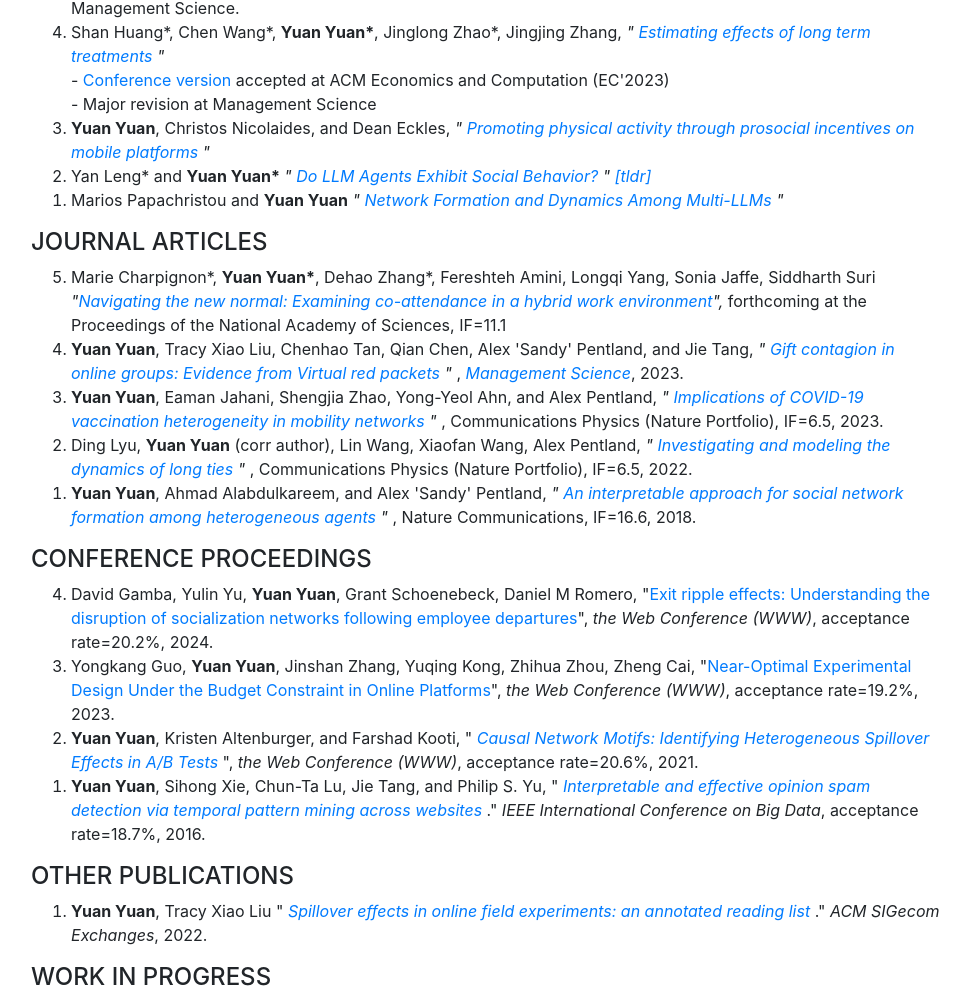
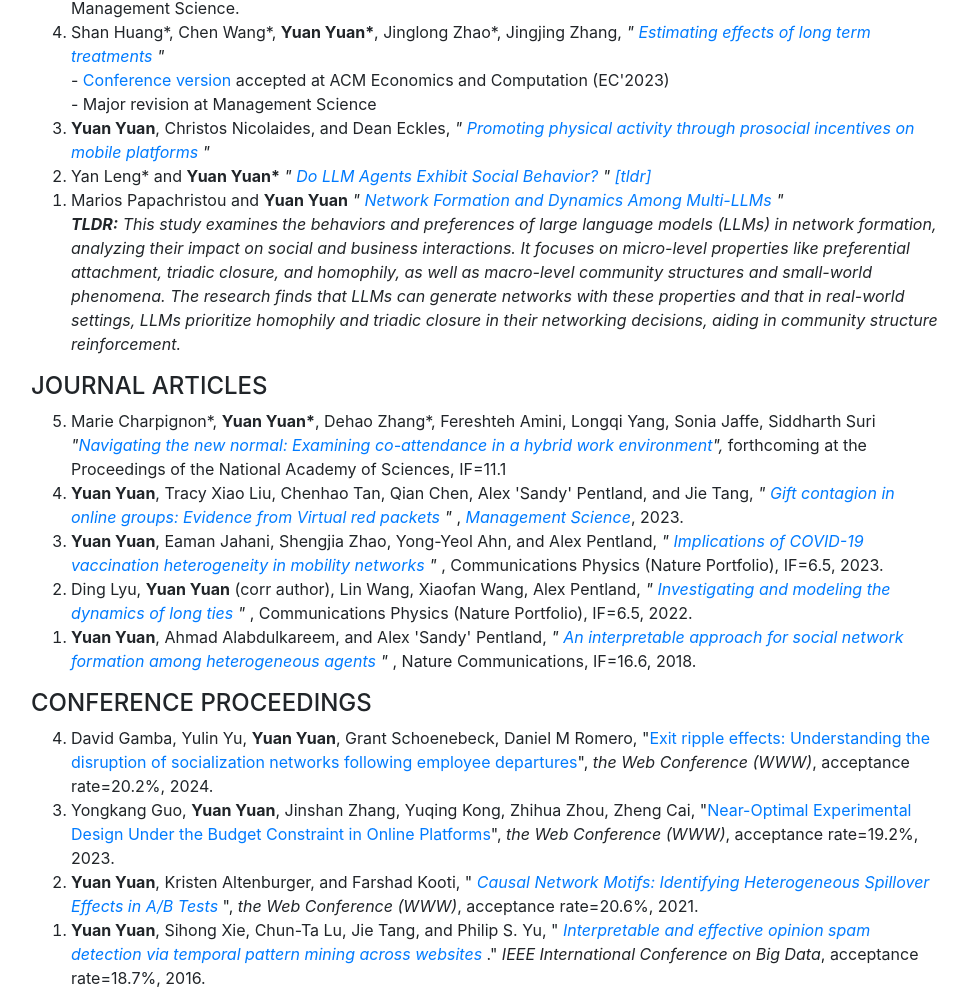
Before and after one commit to yuany94/yuany94.github.io, a website with bundled scripts: page index.html in a window 1280 px wide. Shown: the part 1115-2112 px from the top of the page, without its empty margins (289-1259 px from the left). Built offline with nearby package versions, Linux system fonts and the light colour scheme; a web font is replaced by a local one.

Commit message:
Update index.html

```diff
--- a/index.html
+++ b/index.html
@@ -207,7 +207,8 @@
       <em>
         "<a href="https://arxiv.org/pdf/2402.10659.pdf">
         Network Formation and Dynamics Among Multi-LLMs
-        </a>"
+        </a>"     <p><strong>TLDR:</strong> This study examines the behaviors and preferences of large language models (LLMs) in network formation, analyzing their impact on social and business interactions. It focuses on micro-level properties like preferential attachment, triadic closure, and homophily, as well as macro-level community structures and small-world phenomena. The research finds that LLMs can generate networks with these properties and that in real-world settings, LLMs prioritize homophily and triadic closure in their networking decisions, aiding in community structure reinforcement. </p>
+
       </em>
     </li>
   </ol>
```
